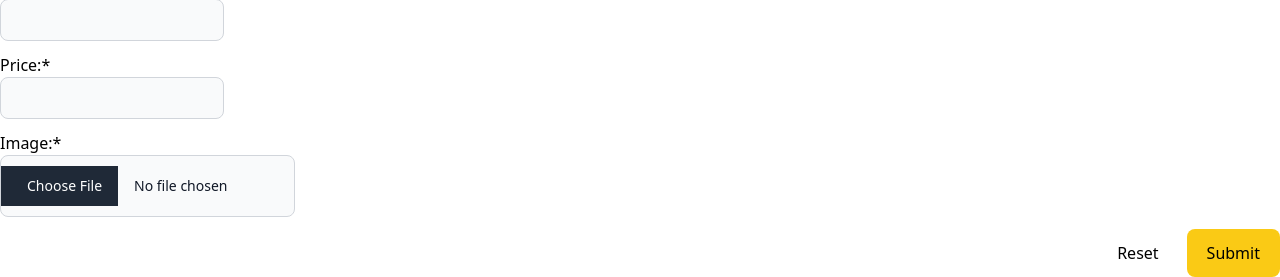
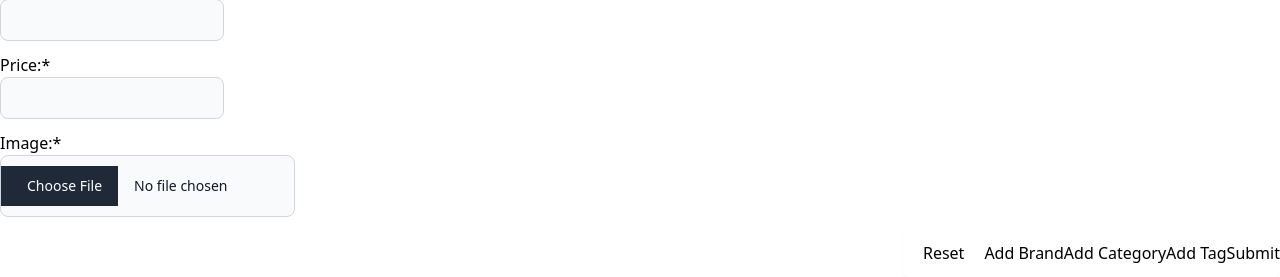
Before and after one commit to antoniobruchidev/mp4-carpez-network-store-final, a Django app: page /products/add_product in a window 1280 px wide. Shown: the part 679-956 px from the top of the page. Run offline with Django 5.2, Linux system fonts and the light colour scheme; a user stored in the database is signed in; data comes from the database, SQL or seed files in the repository; parts of the project's set-up code (start-up, migrations or seed data) failed here and were passed over; some libraries are stand-ins or nearby versions.

Commit message:
maint: fixed product's image and description width in templates
also added buttons to add a brand a category or a tag in product details as a superuser.
in dashboard template passed the user accrued points

```diff
--- a/dashboard/templates/dashboard/profile.html
+++ b/dashboard/templates/dashboard/profile.html
@@ -14,7 +14,7 @@
             <svg class="w-4 h-4 text-yellow-700 ms-1" aria-hidden="true" xmlns="http://www.w3.org/2000/svg" fill="currentColor" viewBox="0 0 22 20">
                 <path d="M20.924 7.625a1.523 1.523 0 0 0-1.238-1.044l-5.051-.734-2.259-4.577a1.534 1.534 0 0 0-2.752 0L7.365 5.847l-5.051.734A1.535 1.535 0 0 0 1.463 9.2l3.656 3.563-.863 5.031a1.532 1.532 0 0 0 2.226 1.616L11 17.033l4.518 2.375a1.534 1.534 0 0 0 2.226-1.617l-.863-5.03L20.537 9.2a1.523 1.523 0 0 0 .387-1.575Z"/>
             </svg>
-            <p class="ml-5 font-sm text-gray-900">Your points</p>
+            <p class="ml-5 font-sm text-gray-900">{{ profile.points }} points</p>
         </div>
         <p class="mt-10 mb-3 text-gray-500 dark:text-gray-400">
             Check your orders or contact us for any enquiries.
@@ -77,7 +77,7 @@
                         {{ order.date }}
                     </td>
                     <td class="px-6 py-4">
-                        Pending
+                        {{ order.status }}
                     </td>
                     <td class="px-6 py-4">
                         £ {{ order.grand_total }}
--- a/products/forms.py
+++ b/products/forms.py
@@ -38,8 +38,20 @@
                 'image'
             ),
             ButtonHolder(HTML(
-                '<button class="btn-reset ml-2" type="reset">Reset</button>'
-                '<button class="btn-submit ml-2" type="submit">Submit</button>'),
+                '<div class="inline-flex rounded-md shadow-sm" role="group">'
+                '<button class="btn-reset" type="reset">Reset</button>'
+                '<button class="btn-add-detail" type="button" id="add_brand">'
+                'Add Brand'
+                '</button>'
+                '<button class="btn-add-detail" type="button" id="add_category">'
+                'Add Category'
+                '</button>'
+                '<button class="btn-add-detail" type="button" id="add_tag">'
+                'Add Tag'
+                '</button>'
+                '<button class="btn-edit" type="submit">Submit</button>'
+                '</div>'
+                ),
                 css_class='text-end'
             )
         )
--- a/products/templates/products/product_details.html
+++ b/products/templates/products/product_details.html
@@ -2,9 +2,9 @@
 {% load static %}
 {% block content %}
 <div class="container mt-20">
-    <div class="grid sm:grid-cols-1 md:grid-cols-2 justify-items-stretch">
+    <div class="grid sm:grid-cols-1 md:grid-cols-2 justify-items-stretch gap-4">
         <img src="{{ product.image.url }}" class="justify-self-center w-full md:max-w-300" alt="{{ product.image.name }}">
-        <div class="product justify-self-center grid grid-cols-1 mt-4 ml-0 md:mx-20">
+        <div class="product justify-self-center grid grid-cols-1 mt-4 md:mx-20 w-full">
             <h1 class="product-name text-3xl font-semibold text-center text-gray-900 my-auto">
                 {{ product.name }}
             </h1>
@@ -107,7 +107,7 @@
                             Delete
                         </a>
                     {% else %}
-                        {% if reviews|length > 0 %}
+                        {% if product.rating %}
                             <button type="button" class="product-reviews self-auto md:self-start px-4 py-2 text-sm font-medium text-gray-900 bg-white border border-gray-200 hover:bg-gray-100 hover:text-blue-700 focus:z-10 focus:ring-2 focus:ring-blue-700 focus:text-blue-700 dark:bg-gray-800 dark:border-gray-700 dark:text-white dark:hover:text-white dark:hover:bg-gray-700 dark:focus:ring-blue-500 dark:focus:text-white">
                                 Reviews
                             </button>
--- a/products/templates/products/products.html
+++ b/products/templates/products/products.html
@@ -54,10 +54,10 @@
     <div class="w-full grid grid-cols-1 justify-center md:grid-cols-3 gap-4 mt-20">
         {% for product in products %}
 
-            <div class="max-w-md mx-auto bg-white border border-gray-200 rounded-lg shadow grid grid-cols-1 gap-4 content-between dark:bg-gray-800 dark:border-gray-700">
+            <div class="max-w-md mx-auto bg-white border border-gray-200 rounded-lg shadow grid grid-cols-1 gap-4 content-between dark:bg-gray-800 dark:border-gray-700 w-full">
                 <div class="p-4 self-center">
                     <a href="{% url 'get_product_details' product.id %}">
-                        <img class="rounded-t-lg" src="{{ product.image.url }}" alt="{{ product.name }}" />
+                        <img class="rounded-t-lg w-full" src="{{ product.image.url }}" alt="{{ product.name }}" />
                     </a>
                 </div>
                 <div class="px-5 pb-5">
```
